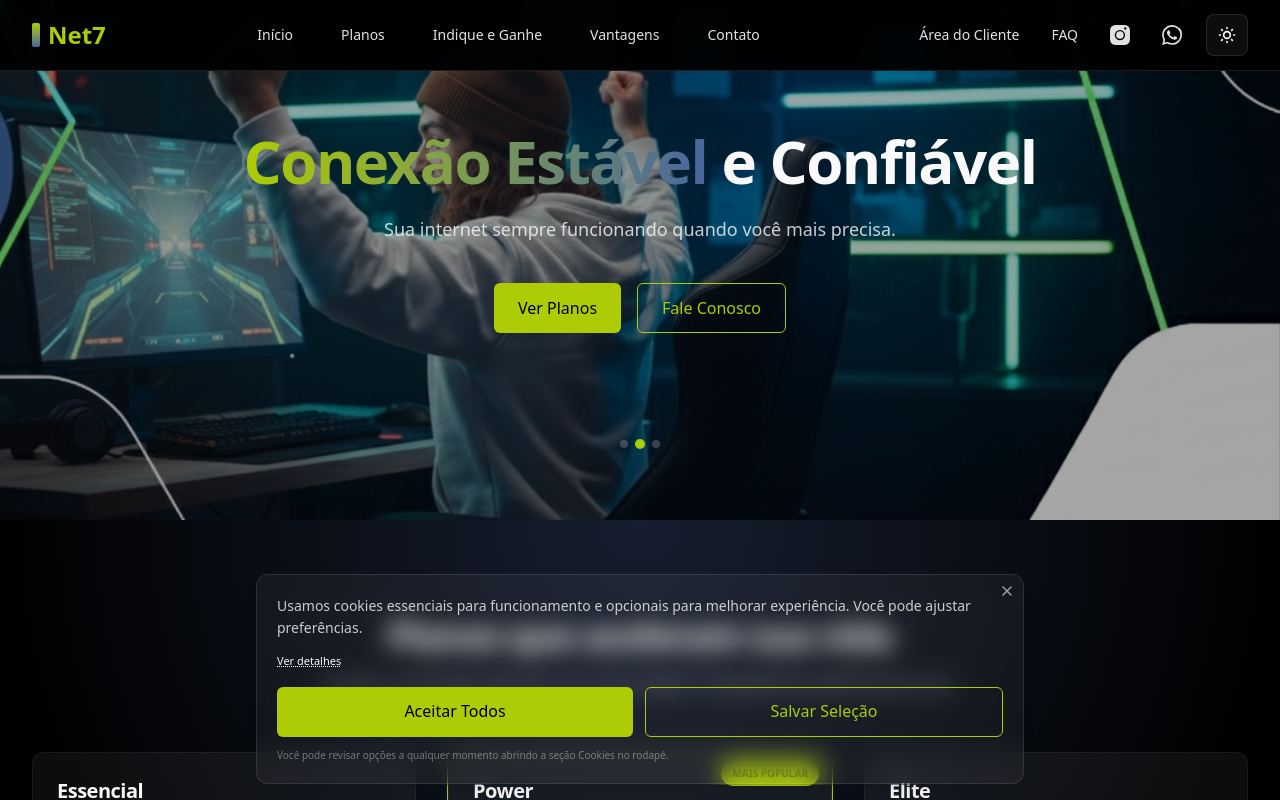
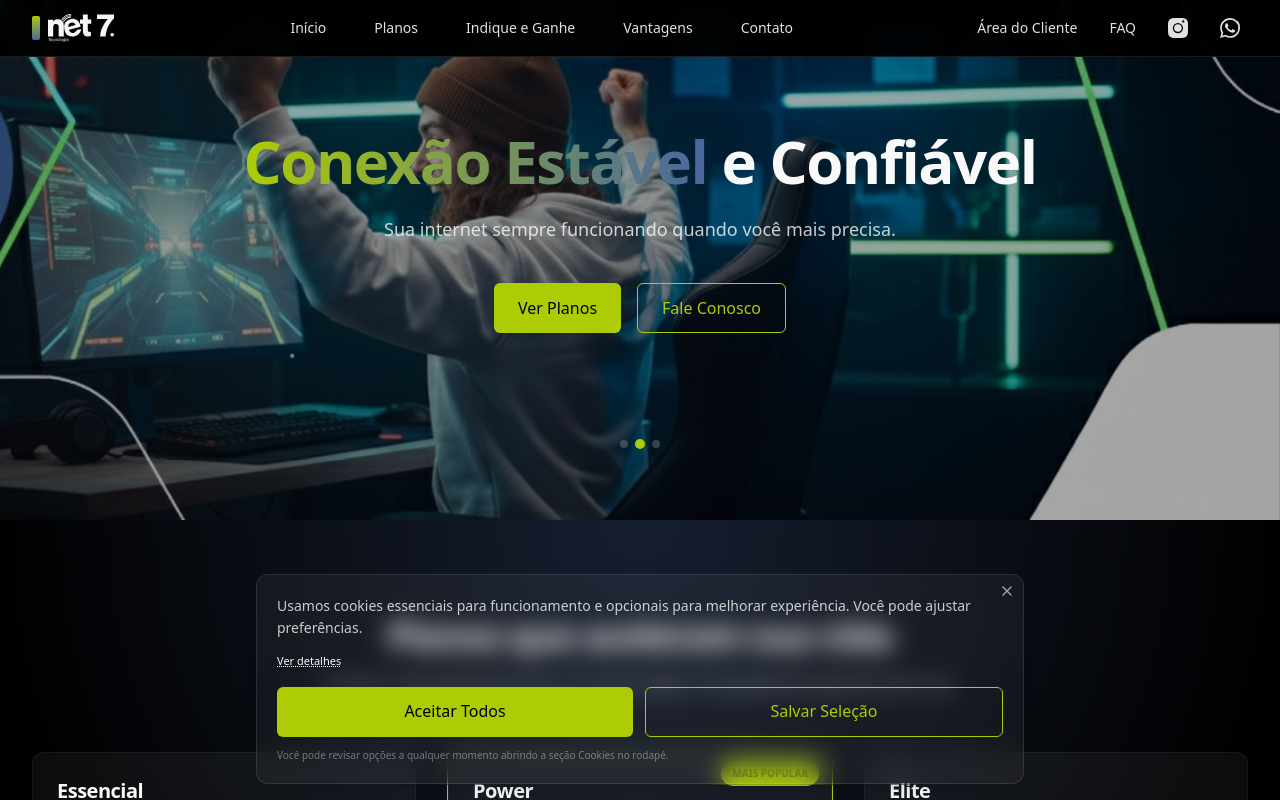
Before and after one commit to ghutttyerrez/net7, a React (Vite) app: page / in a window 1280 px wide. Shown: the top 800 px of the page. Built offline with nearby package versions, Linux system fonts and the light colour scheme.

Commit message:
adicionando logo svg e excluindo o tema light

```diff
--- a/index.html
+++ b/index.html
@@ -1,5 +1,5 @@
 <!doctype html>
-<html lang="en">
+<html lang="en" class="dark">
   <head>
   <meta charset="UTF-8" />
   <!-- Favicon principal (PNG único) -->
--- a/src/components/Footer.jsx
+++ b/src/components/Footer.jsx
@@ -31,8 +31,11 @@ export default function Footer({ onOpenFAQ }) {
     trackEvent('footer_status_refresh')
     setLoadingStatus(true)
     setTimeout(() => {
-      // Randomly simulate a minor degradation 1 in 12 refreshes
-      const degraded = Math.random() < (1/12)
+      // Randomly simulate a minor degradation ~1 in 12 refreshes (using Web Crypto when available)
+      const rnd = (typeof crypto !== 'undefined' && crypto.getRandomValues)
+        ? (crypto.getRandomValues(new Uint32Array(1))[0] / 4294967296)
+        : Math.random()
+      const degraded = rnd < (1/12)
       const next = { state: degraded ? 'degraded' : 'operational', updated: Date.now() }
       setStatus(next)
       setHistory(h => {
@@ -110,9 +113,17 @@ export default function Footer({ onOpenFAQ }) {
         <div className="grid gap-10 md:gap-12 md:grid-cols-5">
           {/* Coluna Marca */}
           <div className="space-y-4">
-            <div className="flex items-center gap-2 font-semibold text-brand-blue dark:text-brand-lime text-lg">
-              <span className="inline-block w-2 h-6 bg-gradient-to-b from-brand-blue to-brand-lime dark:from-brand-lime dark:to-brand-blue rounded-sm" /> Net7
-            </div>
+            <a href="#hero" aria-label="Net7" className="flex items-center gap-2 group text-brand-light/90 hover:text-brand-lime transition-colors w-fit">
+              {/* Barra vertical com gradiente (vertical) */}
+              <span className="inline-block w-2 h-6 rounded-sm bg-gradient-to-b from-brand-lime to-brand-blue group-hover:from-brand-lime group-hover:to-brand-lime transition-colors" />
+              {/* Imagem SVG como logo */}
+              <img
+                src="/net7-logo.svg"
+                alt="Net7"
+                className="h-6 sm:h-7 w-auto select-none"
+                draggable="false"
+              />
+            </a>
             <p className="text-neutral-600 dark:text-brand-light/60 leading-relaxed text-sm">Conectando pessoas e negócios com fibra de alta performance, baixíssima latência e suporte que resolve.</p>
             <div className="flex gap-3 pt-2">
               <a href="https://www.instagram.com/net7tecnologia/" aria-label="Instagram" target="_blank" rel="noopener noreferrer" onClick={()=>trackEvent('footer_social_instagram')} className="w-9 h-9 inline-flex items-center justify-center rounded-md border border-black/10 dark:border-white/10 text-neutral-600 dark:text-brand-light/70 hover:text-brand-blue hover:border-brand-blue dark:hover:text-brand-lime dark:hover:border-brand-lime transition-colors">
--- a/src/components/Navbar.jsx
+++ b/src/components/Navbar.jsx
@@ -11,21 +11,13 @@ const navLinks = [
 
 export default function Navbar({ onOpenFAQ }) {
   const [open, setOpen] = useState(false)
-  const [theme, setTheme] = useState('dark')
 
-  useEffect(() => {
-    const stored = localStorage.getItem('theme')
-    const prefersDark = window.matchMedia('(prefers-color-scheme: dark)').matches
-    const initial = stored || (prefersDark ? 'dark' : 'light')
-    setTheme(initial)
-  }, [])
-
+  // Força o tema escuro e ignora qualquer preferência anterior
   useEffect(() => {
     const root = document.documentElement
-    if (theme === 'dark') root.classList.add('dark')
-    else root.classList.remove('dark')
-    localStorage.setItem('theme', theme)
-  }, [theme])
+    if (!root.classList.contains('dark')) root.classList.add('dark')
+  try { localStorage.removeItem('theme') } catch { /* ignore errors clearing stored theme */ }
+  }, [])
 
   useEffect(() => {
     const lockScroll = (lock) => {
@@ -36,19 +28,25 @@ export default function Navbar({ onOpenFAQ }) {
     return () => lockScroll(false)
   }, [open])
 
-  const toggleTheme = () => setTheme(t => t === 'dark' ? 'light' : 'dark')
-
   // Classes CSS reutilizáveis (navbar segue padrão escuro da marca)
   const linkCls = "text-sm font-medium text-brand-light/90 hover:text-brand-lime transition-colors focus:outline-none focus-visible:ring-2 focus-visible:ring-brand-lime focus-visible:ring-offset-2 focus-visible:ring-offset-black rounded-md px-2 py-1"
   const mobileLinkCls = "text-base font-medium text-brand-light/90 hover:text-brand-lime transition-colors py-2 border-b border-transparent hover:border-brand-lime focus:outline-none focus-visible:ring-2 focus-visible:ring-brand-lime focus-visible:ring-offset-2 focus-visible:ring-offset-black rounded-md"
-  const themeButtonCls = "p-2.5 rounded-lg border border-white/10 bg-white/5 backdrop-blur-md hover:border-brand-lime transition-colors focus:outline-none focus-visible:ring-2 focus-visible:ring-brand-lime focus-visible:ring-offset-2 focus-visible:ring-offset-black shadow-sm hover:shadow"
+  // Removido botão de tema
 
   return (
     <nav className={`fixed top-0 left-0 right-0 z-50 transition-all duration-300 bg-black/95 text-brand-light border-b border-white/10 backdrop-blur-md`}>
   <div className="container-section flex items-center justify-between py-3.5 max-[600px]:py-3 min-[571px]:max-[799px]:py-3">
         {/* Logo */}
-  <a href="#hero" className="flex items-center gap-2 font-semibold text-brand-lime text-2xl min-[571px]:max-[799px]:text-xl">
-          <span className="inline-block w-2 h-6 bg-gradient-to-b from-brand-blue to-brand-lime dark:from-brand-lime dark:to-brand-blue rounded-sm" /> Net7
+        <a href="#hero" aria-label="Net7" className="flex items-center gap-2 group text-brand-light/90 hover:text-brand-lime transition-colors">
+          {/* Barra vertical com gradiente (vertical). Em hover, fica sólida em lime. */}
+          <span className="inline-block w-2 h-6 rounded-sm bg-gradient-to-b from-brand-lime to-brand-blue group-hover:from-brand-lime group-hover:to-brand-lime transition-colors" />
+          {/* Imagem SVG como logo */}
+          <img
+            src="/net7-logo.svg"
+            alt="Net7"
+            className="h-6 sm:h-7 w-auto select-none"
+            draggable="false"
+          />
         </a>
 
         {/* Desktop Navigation */}
@@ -60,7 +58,7 @@ export default function Navbar({ onOpenFAQ }) {
           ))}
         </div>
 
-        {/* Desktop Actions */}
+  {/* Desktop Actions */}
         <div className="hidden md:flex items-center gap-4">
           <a
             href="https://sistema.net7.com.br/central-assinante/"
@@ -99,23 +97,7 @@ export default function Navbar({ onOpenFAQ }) {
               <path d="M17.472 14.382c-.297-.149-1.758-.867-2.03-.967-.273-.099-.471-.148-.67.15-.197.297-.767.966-.94 1.164-.173.199-.347.223-.644.075-.297-.15-1.255-.463-2.39-1.475-.883-.788-1.48-1.761-1.653-2.059-.173-.297-.018-.458.13-.606.134-.133.298-.347.446-.52.149-.174.198-.298.298-.497.099-.198.05-.371-.025-.52-.075-.149-.669-1.612-.916-2.207-.242-.579-.487-.5-.669-.51-.173-.008-.371-.01-.57-.01-.198 0-.52.074-.792.372-.272.297-1.04 1.016-1.04 2.479 0 1.462 1.065 2.875 1.213 3.074.149.198 2.096 3.2 5.077 4.487.709.306 1.262.489 1.694.625.712.227 1.36.195 1.871.118.571-.085 1.758-.719 2.006-1.413.248-.694.248-1.289.173-1.413-.074-.124-.272-.198-.57-.347m-5.421 7.403h-.004a9.87 9.87 0 01-5.031-1.378l-.361-.214-3.741.982.998-3.648-.235-.374a9.86 9.86 0 01-1.51-5.26c.001-5.45 4.436-9.884 9.888-9.884 2.64 0 5.122 1.03 6.988 2.898a9.825 9.825 0 012.893 6.994c-.003 5.45-4.437 9.884-9.885 9.884m8.413-18.297A11.815 11.815 0 0012.05 0C5.495 0 .16 5.335.157 11.892c0 2.096.547 4.142 1.588 5.945L.057 24l6.305-1.654a11.882 11.882 0 005.683 1.448h.005c6.554 0 11.890-5.335 11.893-11.893A11.821 11.821 0 0020.885 3.106"/>
             </svg>
           </a>
-          {/* Theme Toggle */}
-          <button
-            type="button"
-            onClick={toggleTheme}
-            className={themeButtonCls}
-            aria-label={theme === 'dark' ? 'Ativar modo claro' : 'Ativar modo escuro'}
-          >
-            {theme === 'dark' ? (
-              <svg className="w-5 h-5" fill="none" stroke="currentColor" viewBox="0 0 24 24" aria-hidden="true">
-                <path strokeLinecap="round" strokeLinejoin="round" strokeWidth={2} d="M12 3v1m0 16v1m9-9h-1M4 12H3m15.364 6.364l-.707-.707M6.343 6.343l-.707-.707m12.728 0l-.707.707M6.343 17.657l-.707.707M16 12a4 4 0 11-8 0 4 4 0 018 0z" />
-              </svg>
-            ) : (
-              <svg className="w-5 h-5" fill="none" stroke="currentColor" viewBox="0 0 24 24" aria-hidden="true">
-                <path strokeLinecap="round" strokeLinejoin="round" strokeWidth={2} d="M20.354 15.354A9 9 0 018.646 3.646 9.003 9.003 0 0012 21a9.003 9.003 0 008.354-5.646z" />
-              </svg>
-            )}
-          </button>
+          {/** Botão de alternância de tema removido **/}
         </div>
 
         {/* Mobile Menu Toggle */}
@@ -177,23 +159,7 @@ export default function Navbar({ onOpenFAQ }) {
                   <path d="M17.472 14.382c-.297-.149-1.758-.867-2.03-.967-.273-.099-.471-.148-.67.15-.197.297-.767.966-.94 1.164-.173.199-.347.223-.644.075-.297-.15-1.255-.463-2.39-1.475-.883-.788-1.48-1.761-1.653-2.059-.173-.297-.018-.458.13-.606.134-.133.298-.347.446-.52.149-.174.198-.298.298-.497.099-.198.05-.371-.025-.52-.075-.149-.669-1.612-.916-2.207-.242-.579-.487-.5-.669-.51-.173-.008-.371-.01-.57-.01-.198 0-.52.074-.792.372-.272.297-1.04 1.016-1.04 2.479 0 1.462 1.065 2.875 1.213 3.074.149.198 2.096 3.2 5.077 4.487.709.306 1.262.489 1.694.625.712.227 1.36.195 1.871.118.571-.085 1.758-.719 2.006-1.413.248-.694.248-1.289.173-1.413-.074-.124-.272-.198-.57-.347m-5.421 7.403h-.004a9.87 9.87 0 01-5.031-1.378l-.361-.214-3.741.982.998-3.648-.235-.374a9.86 9.86 0 01-1.51-5.26c.001-5.45 4.436-9.884 9.888-9.884 2.64 0 5.122 1.03 6.988 2.898a9.825 9.825 0 012.893 6.994c-.003 5.45-4.437 9.884-9.885 9.884m8.413-18.297A11.815 11.815 0 0012.05 0C5.495 0 .16 5.335.157 11.892c0 2.096.547 4.142 1.588 5.945L.057 24l6.305-1.654a11.882 11.882 0 005.683 1.448h.005c6.554 0 11.890-5.335 11.893-11.893A11.821 11.821 0 0020.885 3.106"/>
                 </svg>
               </a>
-              {/* Theme Toggle */}
-              <button
-                type="button"
-                onClick={toggleTheme}
-                className="p-2 text-brand-light/90 hover:text-brand-lime transition-colors"
-                aria-label={theme === 'dark' ? 'Ativar modo claro' : 'Ativar modo escuro'}
-              >
-                {theme === 'dark' ? (
-                  <svg className="w-5 h-5" fill="none" stroke="currentColor" viewBox="0 0 24 24" aria-hidden="true">
-                    <path strokeLinecap="round" strokeLinejoin="round" strokeWidth={2} d="M12 3v1m0 16v1m9-9h-1M4 12H3m15.364 6.364l-.707-.707M6.343 6.343l-.707-.707m12.728 0l-.707.707M6.343 17.657l-.707.707M16 12a4 4 0 11-8 0 4 4 0 018 0z" />
-                  </svg>
-                ) : (
-                  <svg className="w-5 h-5" fill="none" stroke="currentColor" viewBox="0 0 24 24" aria-hidden="true">
-                    <path strokeLinecap="round" strokeLinejoin="round" strokeWidth={2} d="M20.354 15.354A9 9 0 018.646 3.646 9.003 9.003 0 0012 21a9.003 9.003 0 008.354-5.646z" />
-                  </svg>
-                )}
-              </button>
+              {/** Botão de alternância de tema removido **/}
             </div>
           </div>
         </div>
```
Also changed, not shown: public/net7-logo.svg (added).
